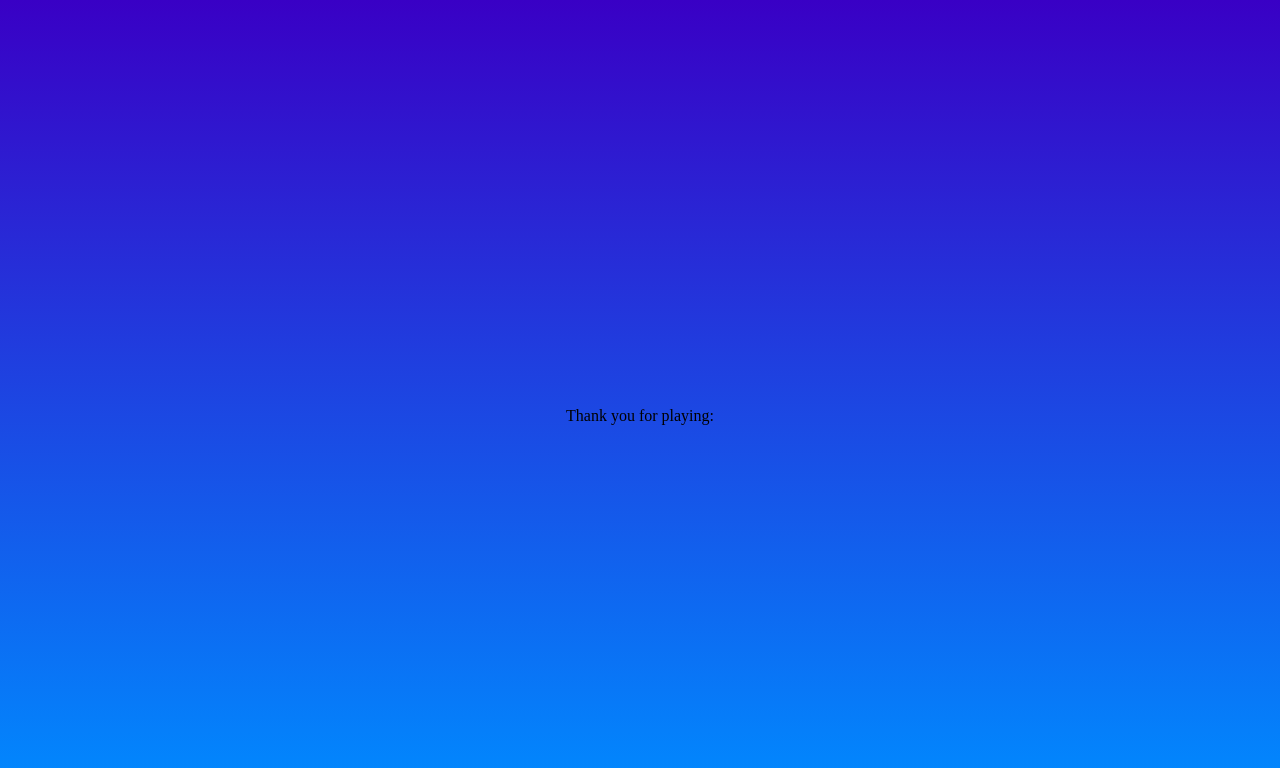
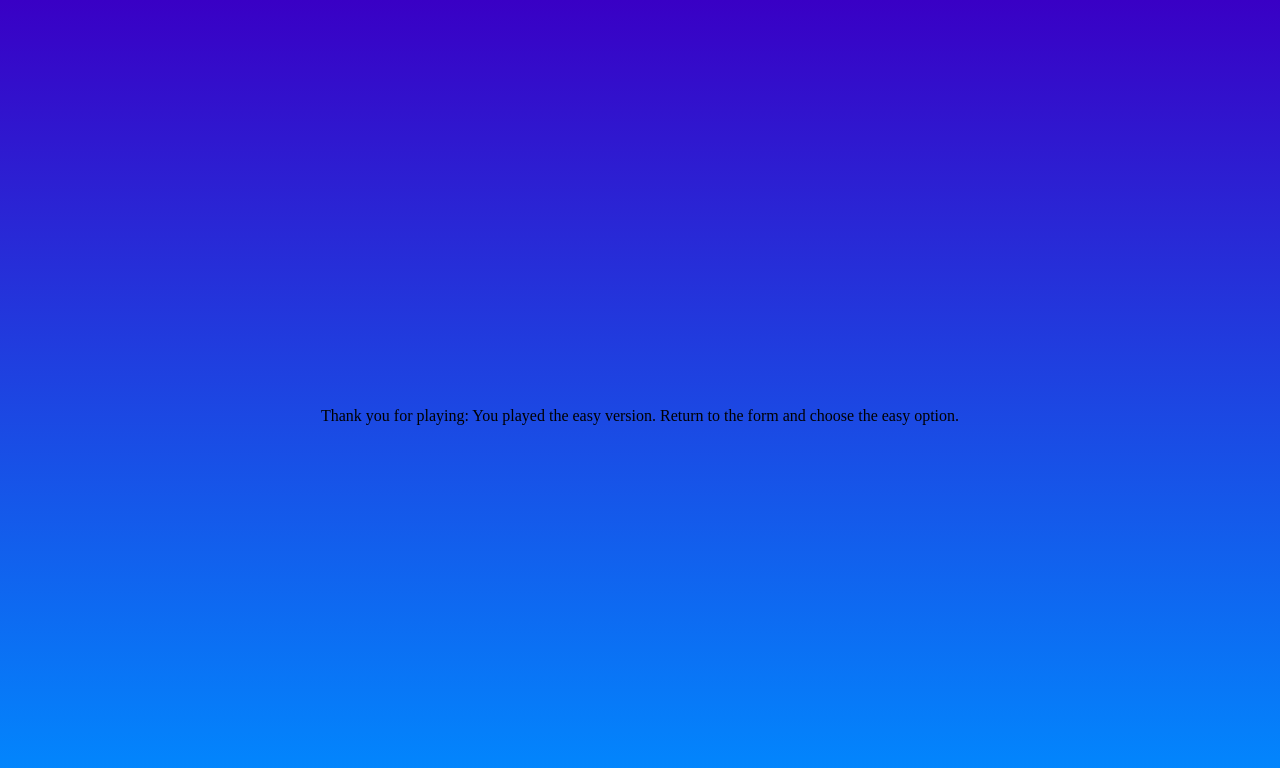
Before and after one commit to OGoggins/Tetra, a website: page end/index.html in a window 1280 px wide. Drawn offline with Linux system fonts and the light colour scheme; files that its build step writes are made by us from their sources.

Commit message:
Update index.html

```diff
--- a/end/index.html
+++ b/end/index.html
@@ -19,9 +19,17 @@
     </body>
 
     <script>
+        const end = document.querySelector('#end');
+
 
         const prevPage = document.referrer;
-
+        if (prevPage.includes = 'easy') {
+            const endTitle = 'easy';
+            end.textContent = `Thank you for playing: You played the ${endTitle} version. Return to the form and choose the ${endTitle} option.`;
+        } else {
+            const endTitle = 'control';
+            end.textContent = `Thank you for playing: You played the ${endTitle} version. Return to the form and choose the ${endTitle} option.`;
+        }
         console.log(prevPage);
 
     </script>
```
